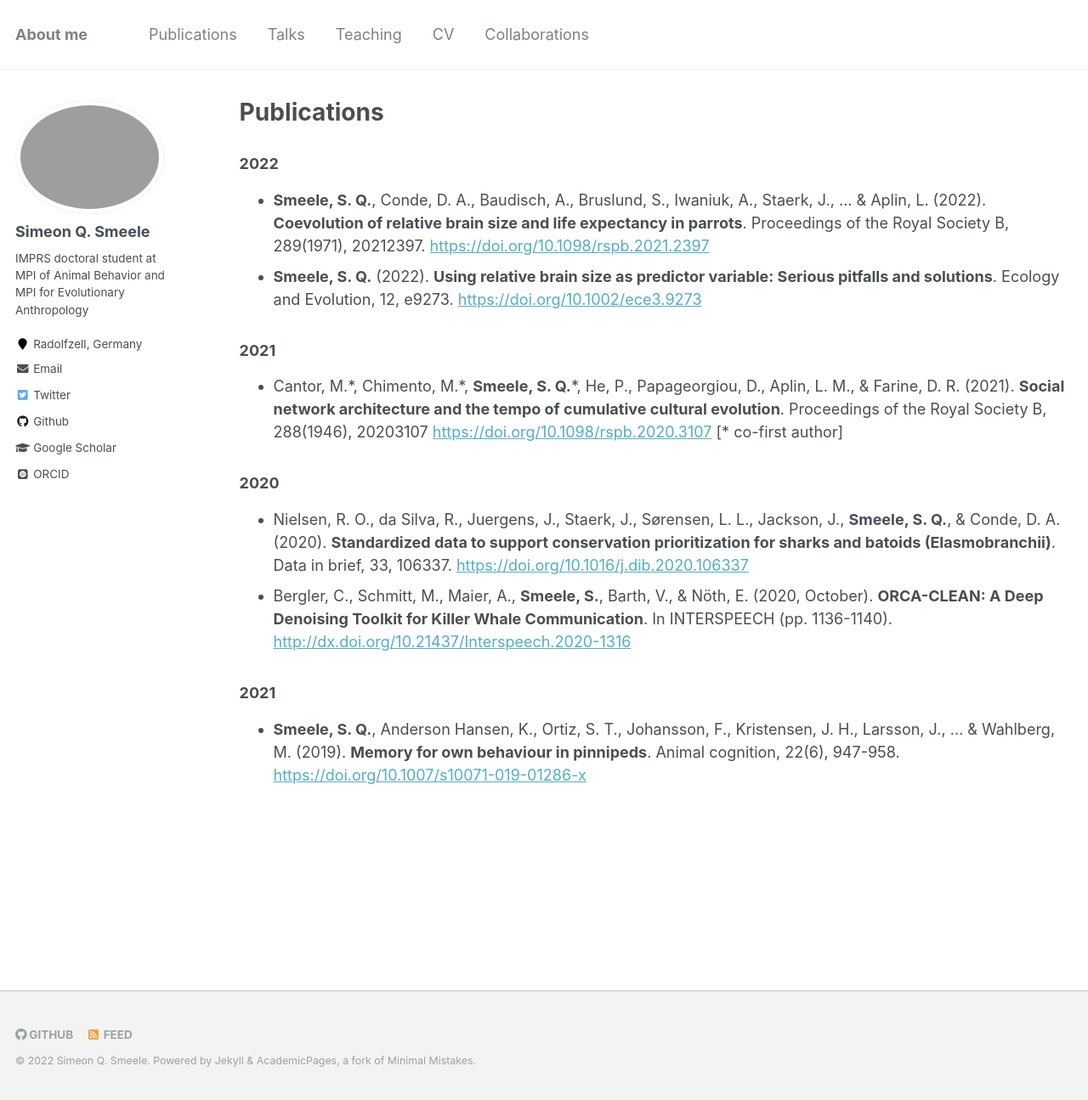
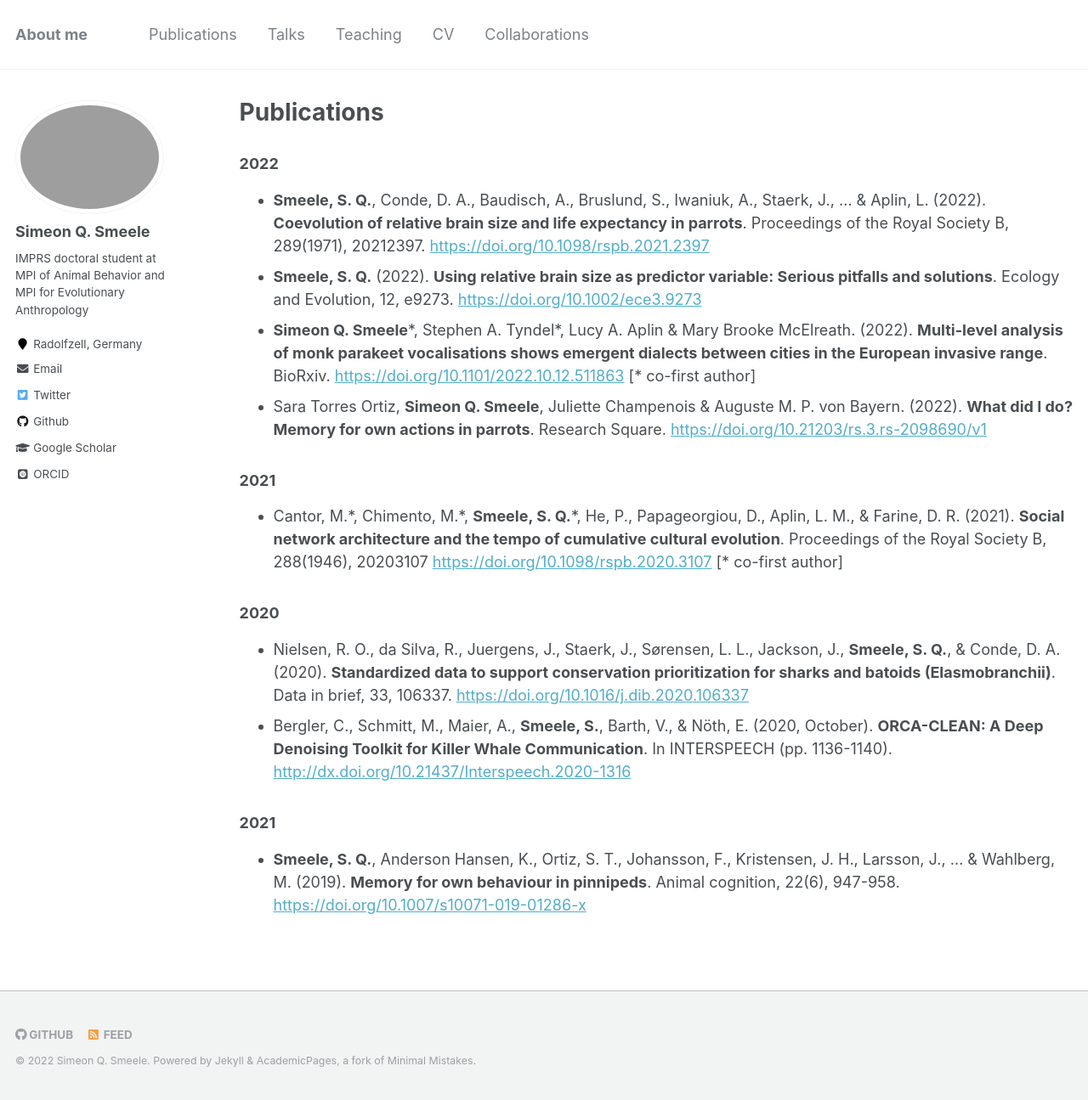
Before and after one commit to simeonqs/simeonqs.github.io, a Jekyll site: the page built from _pages/publications.md, in a window 1280 px wide and 1295 px high. Shown: the whole window at 85% size. Built offline with Jekyll 4.4.1, drawn with Linux system fonts in a browser that asks for light colours; some web fonts are replaced; comment, search, counter and statistics services are not loaded.

Commit message:
Adding two preprints.

```diff
--- a/_pages/publications.md
+++ b/_pages/publications.md
@@ -15,6 +15,12 @@ author_profile: true
 - **Smeele, S. Q.** (2022). **Using relative brain size as predictor variable: Serious pitfalls and solutions**. Ecology and Evolution, 12, e9273. <https://doi.org/10.1002/ece3.9273>
   <div class='altmetric-embed' data-doi='10.1002/ece3.9273'></div>
 
+- **Simeon Q. Smeele**\*, Stephen A. Tyndel\*, Lucy A. Aplin & Mary Brooke McElreath. (2022). **Multi-level analysis of monk parakeet vocalisations shows emergent dialects between cities in the European invasive range**. BioRxiv. <https://doi.org/10.1101/2022.10.12.511863> [\* co-first author]
+  <div class='altmetric-embed' data-doi='10.1101/2022.10.12.511863'></div>
+
+- Sara Torres Ortiz, **Simeon Q. Smeele**, Juliette Champenois & Auguste M. P. von Bayern. (2022). **What did I do? Memory for own actions in parrots**. Research Square. <https://doi.org/10.21203/rs.3.rs-2098690/v1>
+  <div class='altmetric-embed' data-doi='10.21203/rs.3.rs-2098690/v1'></div>
+
 ### 2021
 
 - Cantor, M.\*, Chimento, M.\*, **Smeele, S. Q.**\*, He, P., Papageorgiou, D., Aplin, L. M., & Farine, D. R. (2021). **Social network architecture and the tempo of cumulative cultural evolution**. Proceedings of the Royal Society B, 288(1946), 20203107 <https://doi.org/10.1098/rspb.2020.3107> [\* co-first author]
```
